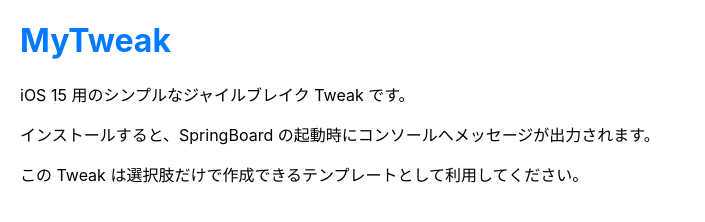
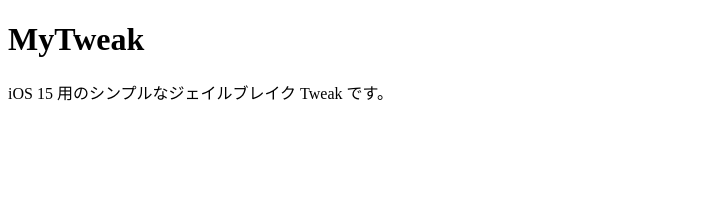
Before and after one commit to kr4721-dev/gumi, a plain HTML site: page index.html in a window 1280 px wide. Shown: the whole page, without its empty margins (0-705 px from the left). Drawn offline with Linux system fonts and the light colour scheme.

```diff
--- a/index.html
+++ b/index.html
@@ -2,16 +2,10 @@
 <html lang="ja">
 <head>
 <meta charset="UTF-8">
-<title>MyTweak for iOS15</title>
-<style>
-body { font-family: -apple-system, Helvetica, Arial, sans-serif; margin: 20px; }
-h1 { color: #007aff; }
-</style>
+<title>MyTweak</title>
 </head>
 <body>
 <h1>MyTweak</h1>
-<p>iOS 15 用のシンプルなジャイルブレイク Tweak です。</p>
-<p>インストールすると、SpringBoard の起動時にコンソールへメッセージが出力されます。</p>
-<p>この Tweak は選択肢だけで作成できるテンプレートとして利用してください。</p>
+<p>iOS 15 用のシンプルなジェイルブレイク Tweak です。</p>
 </body>
 </html>
```
